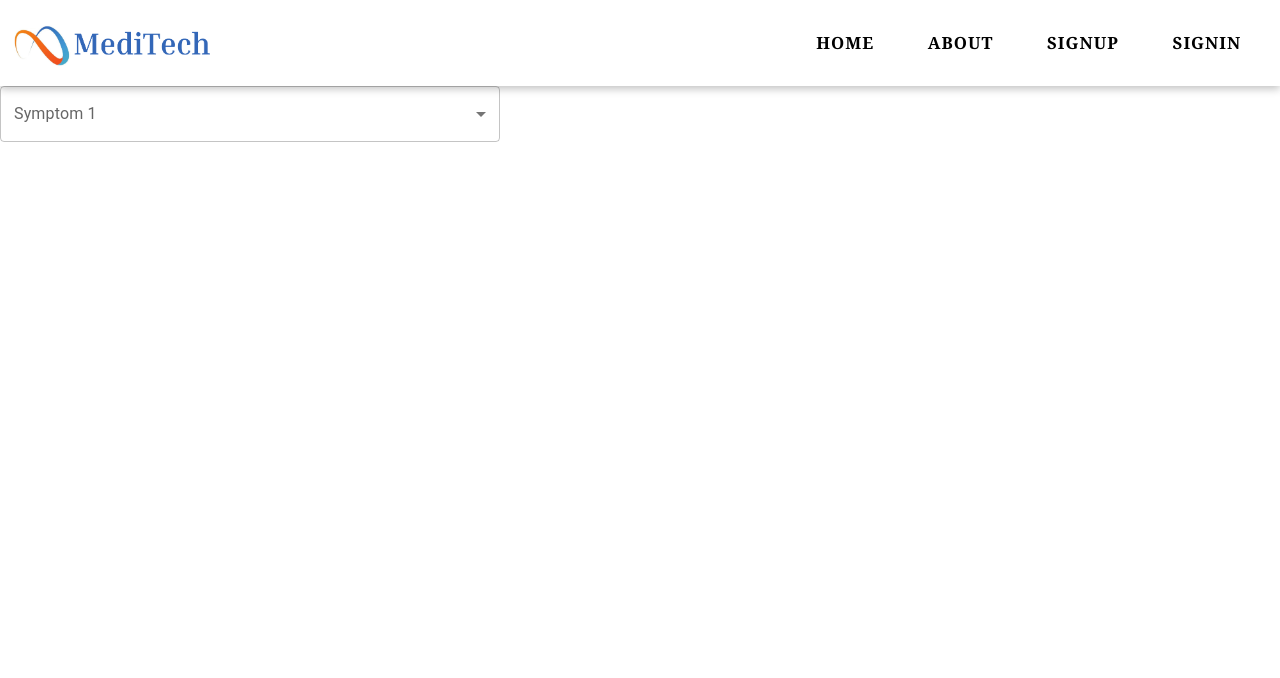
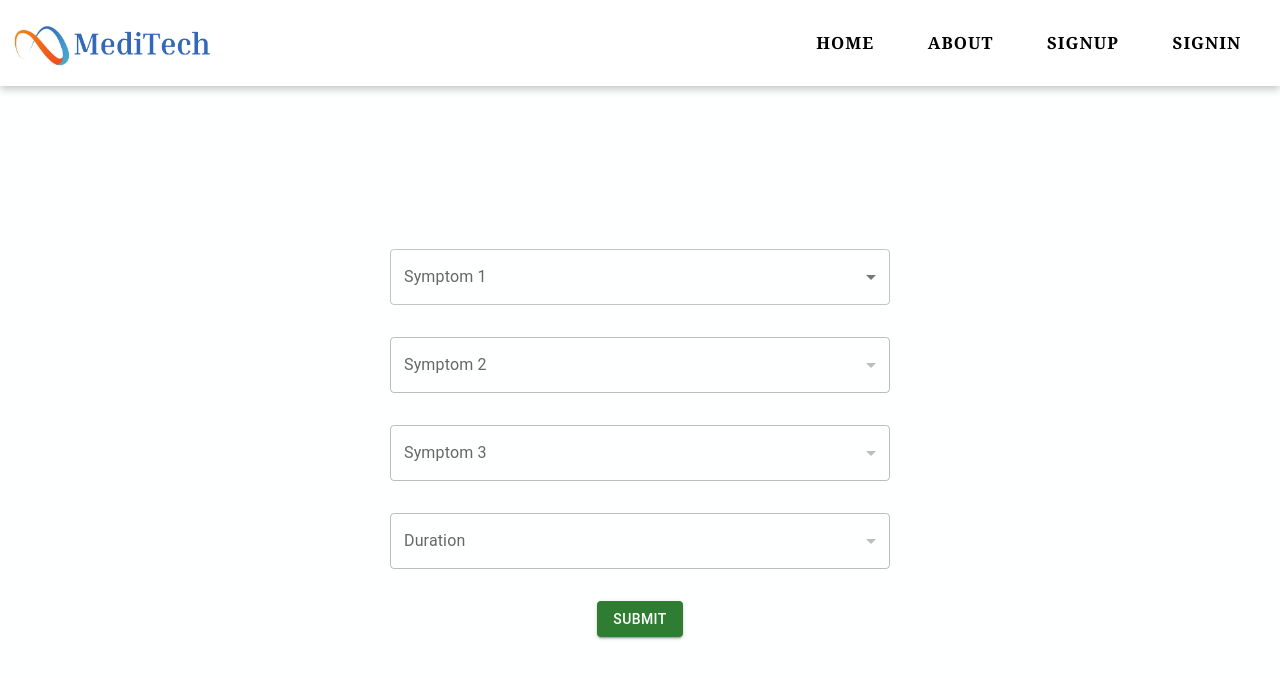
Before and after one commit to medtech2002/MediTech, a React (Create React App) app in the folder frontend/: page /disease-checker in a window 1280 px wide. Shown: the top 678 px of the page. Built offline with nearby package versions, Linux system fonts and the light colour scheme.

Commit message:
Symptoms Checker Updated

```diff
--- a/frontend/src/Components/DiseasesChecker/DiseasesChecker.css
+++ b/frontend/src/Components/DiseasesChecker/DiseasesChecker.css
@@ -1,7 +1,8 @@
-.box{
-    width:100%;
-    min-height:100vh;
-    display: flex;
-    justify-content: center;
-    align-items: center;
+.box {
+  width: 100%;
+  min-height: calc(100vh - 86px);
+  display: flex;
+  justify-content: center;
+  align-items: center;
+  background-color: rgb(254, 255, 255);
 }
--- a/frontend/src/Components/DiseasesChecker/DiseasesChecker.jsx
+++ b/frontend/src/Components/DiseasesChecker/DiseasesChecker.jsx
@@ -1,5 +1,6 @@
 // React & UseState & UseEffect
 import React, { useState, useEffect } from "react";
+import "./DiseasesChecker.css";
 import axios from "axios";
 import Cookies from "js-cookie";
 import baseUrl from "../../Helper/BaseUrl";
@@ -8,6 +9,7 @@ import InputLabel from "@mui/material/InputLabel";
 import MenuItem from "@mui/material/MenuItem";
 import FormControl from "@mui/material/FormControl";
 import Select from "@mui/material/Select";
+import { Button } from "@mui/material";
 
 const DiseasesChecker = () => {
   const [allSymptom, setAllSymptom] = useState([]);
@@ -51,8 +53,7 @@ const DiseasesChecker = () => {
     setSym2("");
     setSym3("");
     setSym4("");
-    setAvailableSymptoms3([])
-    setAvailableSymptoms4([])
+    setAvailableSymptoms3([]);
     setOn(false);
 
     const token = Cookies.get("token");
@@ -84,8 +85,7 @@ const DiseasesChecker = () => {
     setSym2(selectedSymptom2);
     setSym3("");
     setSym4("");
-    setAvailableSymptoms3([])
-    setAvailableSymptoms4([])
+    setAvailableSymptoms3([]);
     setOn(false);
 
     const token = Cookies.get("token");
@@ -120,7 +120,6 @@ const DiseasesChecker = () => {
     const selectedSymptom3 = e.target.value;
     setSym3(selectedSymptom3);
     setSym4("");
-    setAvailableSymptoms4([])
     setOn(false);
 
     const token = Cookies.get("token");
@@ -155,11 +154,54 @@ const DiseasesChecker = () => {
     setDuration(e.target.value);
   };
 
+  const handleSubmitDisease = () => {
+    const token = Cookies.get("token");
+    const userid = Cookies.get("userid");
+
+    if (
+      (sym1 !== "") & (sym2 !== "") &&
+      (sym3 !== "" || sym4 !== "") &&
+      duration !== "" &&
+      token &&
+      userid
+    ) {
+      axios
+        .post(
+          `${baseUrl}/api/symptoms/suggest-med/${userid}`,
+          { symptoms: [sym1, sym2, sym3, sym4], durations: duration },
+          {
+            headers: {
+              Authorization: `Bearer ${token}`,
+            },
+          }
+        )
+        .then((res) => {
+          console.log(res.data);
+        })
+        .catch((err) => {
+          console.log(err);
+        });
+    }
+  };
+
   return (
     <>
       <div className="box">
-        <Box sx={{ width: "500px" }}>
-          <FormControl fullWidth>
+        <Box
+          sx={{
+            width: "500px",
+            display: "flex",
+            flexDirection: "column",
+            justifyContent: "center",
+            alignItems: "center",
+          }}
+        >
+          <FormControl
+            fullWidth
+            sx={{
+              m: 2,
+            }}
+          >
             <InputLabel id="symptom1-label">Symptom 1</InputLabel>
             <Select
               labelId="symptom1-label"
@@ -167,6 +209,8 @@ const DiseasesChecker = () => {
               value={sym1}
               label="Symptom 1"
               onChange={handleChangeSym1}
+              color="secondary"
+              variant="outlined"
             >
               {allSymptom.map((as) => (
                 <MenuItem key={as._id} value={as.symptom}>
@@ -176,15 +220,22 @@ const DiseasesChecker = () => {
             </Select>
           </FormControl>
 
-          {sym1 && (
-            <FormControl fullWidth>
+          <FormControl
+            fullWidth
+            sx={{
+              m: 2,
+            }}
+          >
             <InputLabel id="symptom2-label">Symptom 2</InputLabel>
             <Select
+              disabled={sym1 ? false : true}
               labelId="symptom2-label"
               id="symptom2"
               value={sym2}
               label="Symptom 2"
               onChange={handleChangeSym2}
+              color="warning"
+              variant="outlined"
             >
               {availableSymptoms2.map((as, i) => (
                 <MenuItem key={i} value={as}>
@@ -193,18 +244,28 @@ const DiseasesChecker = () => {
               ))}
             </Select>
           </FormControl>
-          )}
 
-          {availableSymptoms3.length !== 0 &&
-            availableSymptoms3.length !== 1 && (
-              <FormControl fullWidth>
+          <FormControl
+            fullWidth
+            sx={{
+              m: 2,
+            }}
+          >
             <InputLabel id="symptom3-label">Symptom 3</InputLabel>
             <Select
+              disabled={
+                availableSymptoms3.length !== 0 &&
+                availableSymptoms3.length !== 1
+                  ? false
+                  : true
+              }
               labelId="symptom3-label"
               id="symptom3"
               value={sym3}
               label="Symptom 3"
               onChange={handleChangeSym3}
+              color="error"
+              variant="outlined"
             >
               {availableSymptoms3.map((as, i) => (
                 <MenuItem key={i} value={as}>
@@ -213,12 +274,16 @@ const DiseasesChecker = () => {
               ))}
             </Select>
           </FormControl>
-            )}
 
-          {on && (
-            <FormControl fullWidth>
+          <FormControl
+            fullWidth
+            sx={{
+              m: 2,
+            }}
+          >
             <InputLabel id="duration-label">Duration</InputLabel>
             <Select
+              disabled={on ? false : true}
               labelId="duration-label"
               id="duration"
               value={duration}
@@ -226,13 +291,23 @@ const DiseasesChecker = () => {
               onChange={handleChangeDuration}
             >
               {/* Add duration options */}
-                <MenuItem value="1">3 days to 1 week</MenuItem>
-                <MenuItem value="2">3 days to 2 weeks</MenuItem>
-                <MenuItem value="3">3 days to 3 weeks</MenuItem>
-                <MenuItem value="4">1 month</MenuItem>
+              <MenuItem value="3 days to 1 week">3 days to 1 week</MenuItem>
+              <MenuItem value="3 days to 2 weeks">3 days to 2 weeks</MenuItem>
+              <MenuItem value="3 days to 3 weeks">3 days to 3 weeks</MenuItem>
+              <MenuItem value="1 month">1 month or more than</MenuItem>
             </Select>
           </FormControl>
-          )}
+
+          <Button
+            color="success"
+            variant="contained"
+            onClick={handleSubmitDisease}
+            sx={{
+              m:2
+            }}
+          >
+            Submit
+          </Button>
         </Box>
       </div>
     </>
--- a/frontend/src/Components/Navbar/Navbar.jsx
+++ b/frontend/src/Components/Navbar/Navbar.jsx
@@ -89,7 +89,7 @@ const Navbar = () => {
           Cookies.remove("type");
         });
     }
-  });
+  },[]);
 
   // Anchor UseState for Tooltip
   const [anchorEl, setAnchorEl] = useState(null);
```
Also changed, not shown: 1 other file (tests, documents, lock files or other folders). Lines whose indentation alone changed are shown as unchanged.
